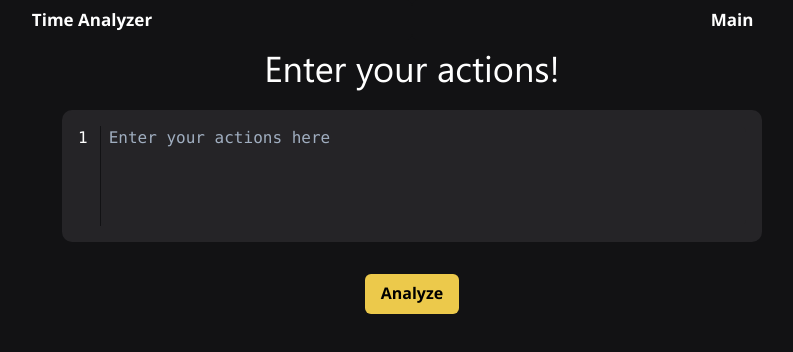
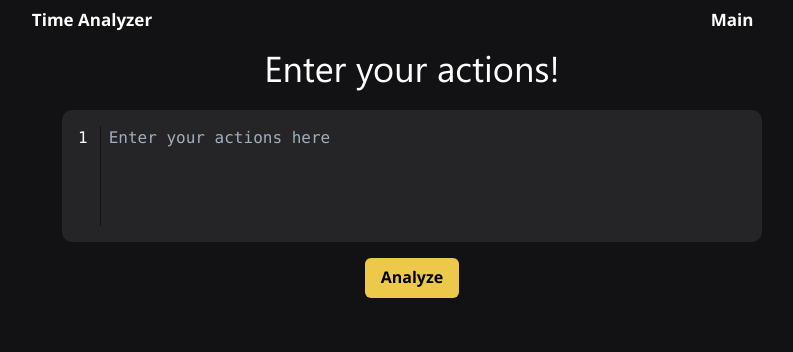
Before and after one commit to Buor/productivity-calculator, a React (Create React App) app: page /timeAnalyzer in a window 1280 px wide. Shown: the top 352 px of the page, without its empty margins (228-1021 px from the left). Built offline with nearby package versions, Linux system fonts and the light colour scheme.

Commit message:
feat(Time analyzer): error display implemented

```diff
--- a/src/components/individual/TimeAnalyzer/EnterActions.tsx
+++ b/src/components/individual/TimeAnalyzer/EnterActions.tsx
@@ -5,10 +5,11 @@ import {NumeratedTextarea} from '../../ui/NumeratedTextarea';
 interface IProps {
     actionsText: string
     setActionsText: Function,
-    handleAnalyzeButtonClick: Function
+    handleAnalyzeButtonClick: Function,
+    error: Error | null
 }
 
-export const EnterActions: React.FC<IProps> = ({setActionsText, actionsText, handleAnalyzeButtonClick}) => {
+export const EnterActions: React.FC<IProps> = ({setActionsText, actionsText, handleAnalyzeButtonClick, error}) => {
     return (
         <Box d={'flex'} flexDirection={'column'}>
             <Text textAlign={'center'} as={'h2'} fontSize={36}>Enter your actions!</Text>
@@ -16,7 +17,8 @@ export const EnterActions: React.FC<IProps> = ({setActionsText, actionsText, han
                 <NumeratedTextarea textareaValue={actionsText} setTextareaValue={setActionsText}
                                    placeholder={'Enter your actions here'}/>
             </Box>
-            <Button mt={8} alignSelf={'center'} colorScheme={'yellow'}
+            {error && <Box mt={4} textAlign={'center'} color={'white'} bg={'red.800'} p={2} w={'fit-content'} alignSelf={'center'} borderRadius={4}>{error.message}</Box>}
+            <Button mt={4} alignSelf={'center'} colorScheme={'yellow'}
                     onClick={() => handleAnalyzeButtonClick()}>Analyze</Button>
         </Box>
     )
--- a/src/components/individual/TimeAnalyzer/TimeAnalyzer.tsx
+++ b/src/components/individual/TimeAnalyzer/TimeAnalyzer.tsx
@@ -11,10 +11,17 @@ export const TimeAnalyzer: React.FC<IProps> = () => {
 
     const [actionsText, setActionsText] = useState('')
     const [analyzeResult, setAnalyzeResult] = useState<IAnalyzeResult | null>(null)
+    const [enterActionsError, setEnterActionsError] = useState<Error | null>(null)
 
     const analyze = () => {
-        const analyzeResult = analyzeTime(actionsText)
-        setAnalyzeResult(analyzeResult)
+        try {
+            const analyzeResult = analyzeTime(actionsText)
+            setAnalyzeResult(analyzeResult)
+            setEnterActionsError(null)
+        } catch (e) {
+            console.error(e)
+            setEnterActionsError(e as Error)
+        }
     }
 
     return (
@@ -23,7 +30,8 @@ export const TimeAnalyzer: React.FC<IProps> = () => {
                 analyzeResult === null
                     ? <EnterActions actionsText={actionsText}
                                     setActionsText={setActionsText}
-                                    handleAnalyzeButtonClick={analyze}/>
+                                    handleAnalyzeButtonClick={analyze}
+                                    error={enterActionsError}/>
                     : <AnalyzeResult analyzeResult={analyzeResult}/>
             }
         </>
```
